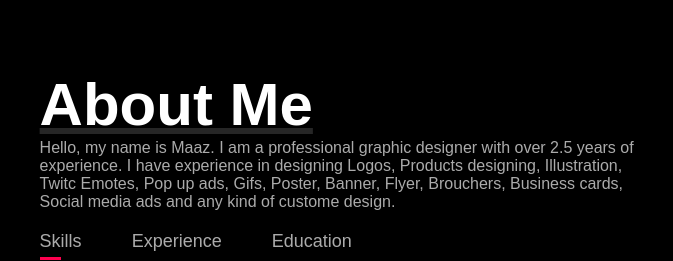
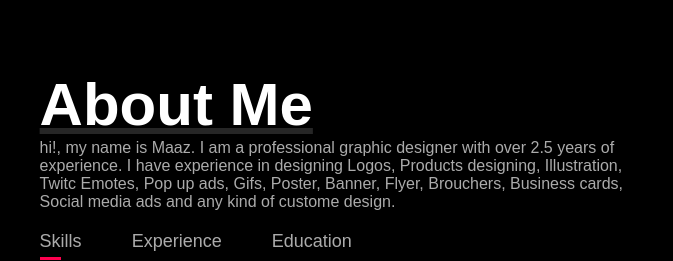
Before and after one commit to Maazbux/website, a plain HTML site: page index.html in a window 1280 px wide. Shown: the part 820-1081 px from the top of the page, 498-1171 px from the left. Drawn offline with Linux system fonts and the light colour scheme.

Commit message:
Update index.html

```diff
--- a/index.html
+++ b/index.html
@@ -38,7 +38,7 @@
             </div>
             <div class="about-col-2">
                 <h1 class="sub-title">About Me</h1>
-                <P>Hello, my name is Maaz. I am a professional graphic designer with over 2.5 years of experience. I have  experience in designing Logos, Products designing, Illustration, Twitc Emotes, Pop up ads, Gifs, Poster,
+                <P>hi!, my name is Maaz. I am a professional graphic designer with over 2.5 years of experience. I have  experience in designing Logos, Products designing, Illustration, Twitc Emotes, Pop up ads, Gifs, Poster,
                   Banner, Flyer, Brouchers, Business cards, Social media ads and any kind of custome design.</P>
 
                   <div class="tab-titles">
```
